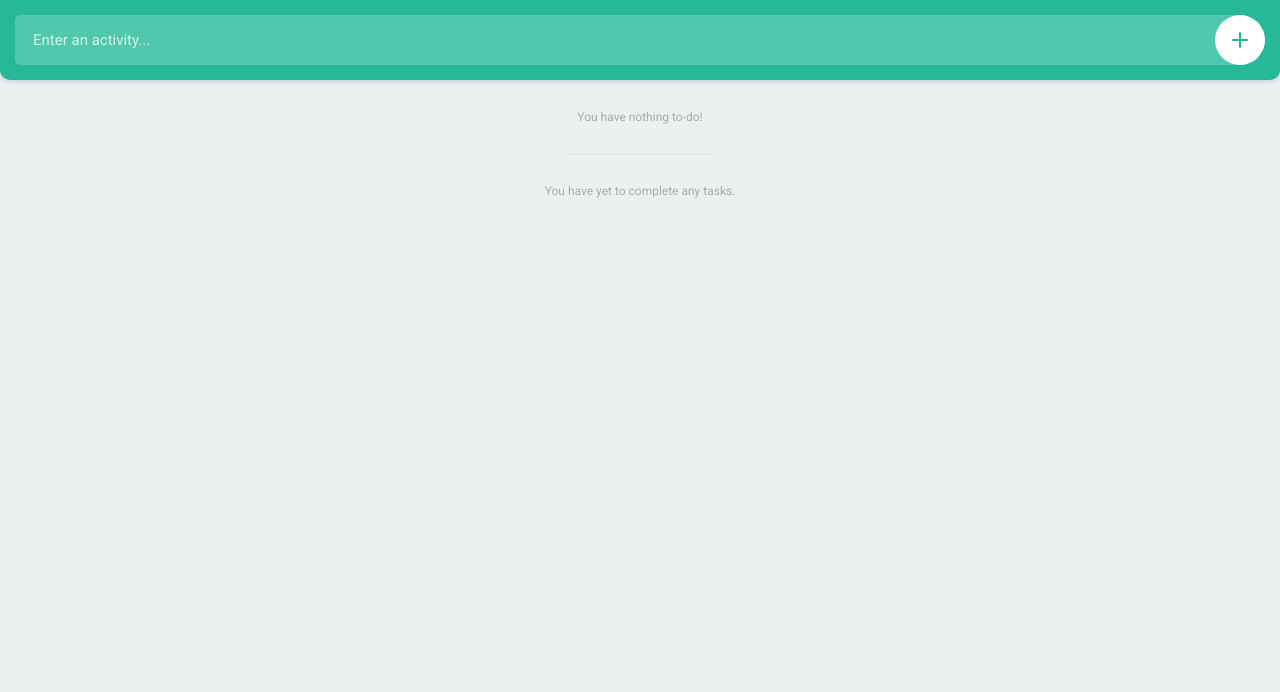
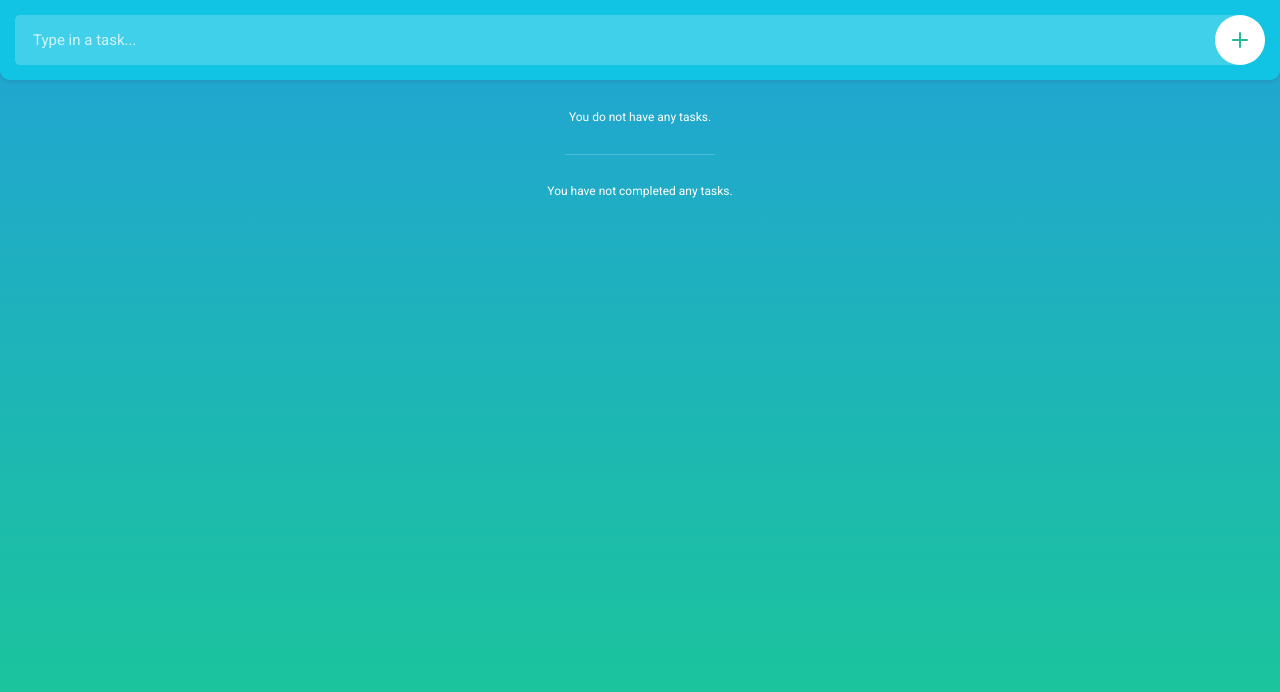
Before and after one commit to vikingviolinist/Todo_list, a plain HTML site: page index.html in a window 1280 px wide. Drawn offline with Linux system fonts and the light colour scheme.

Commit message:
Change color theme and language to english

```diff
--- a/index.html
+++ b/index.html
@@ -20,7 +20,7 @@
 	<body>
 
 		<header>
-			<input id="item" type="text" placeholder="Enter an activity...">
+			<input id="item" type="text" placeholder="Type in a task...">
 			<button id="add">
 				<svg version="1.1" xmlns="http://www.w3.org/2000/svg" xmlns:xlink="http://www.w3.org/1999/xlink" x="0px" y="0px"viewBox="0 0 16 16" style="enable-background:new 0 0 16 16;" xml:space="preserve"><g><path class="fill" d="M16,8c0,0.5-0.5,1-1,1H9v6c0,0.5-0.5,1-1,1s-1-0.5-1-1V9H1C0.5,9,0,8.5,0,8s0.5-1,1-1h6V1c0-0.5,0.5-1,1-1s1,0.5,1,1v6h6C15.5,7,16,7.5,16,8z"/></g></svg>
 			</button>
--- a/resources/css/style.css
+++ b/resources/css/style.css
@@ -1,7 +1,7 @@
 @charset "UTF-8";
 
 body {
-  background: #edf0f1;
+  background: linear-gradient(rgb(33, 163, 214), rgb(26, 201, 148));
   padding: 80px 0 0 0;
 }
 
@@ -23,7 +23,7 @@ header {
   left: 0;
   z-index: 5;
 
-  background: #25b99a;
+  background: rgb(18, 196, 228);
   box-shadow: 0px 2px 4px rgba(44, 62, 80, 0.15);
   border-bottom-right-radius: 10px;
   border-bottom-left-radius: 10px;
@@ -227,7 +227,7 @@ ul.todo#completed:before {
   content: '';
   width: 150px;
   height: 1px;
-  background: #d8e5e0;
+  background: rgba(255, 255, 255, 0.2);
 
   position: absolute;
   top: 30px;
@@ -237,12 +237,12 @@ ul.todo#completed:before {
 }
 
 ul.todo#todo:empty:after {
-  content: 'You have nothing to-do!';
+  content: 'You do not have any tasks.';
   margin: 15px 0 0 0;
 }
 
 ul.todo#completed:empty:after {
-  content: 'You have yet to complete any tasks.';
+  content: 'You have not completed any tasks.';
 }
 
 ul.todo#todo:after,
@@ -251,5 +251,5 @@ ul.todo#completed:after {
   display: block;
   text-align: center;
   font-size: 12px;
-  color: #aaa;
+  color: #fff;
 }
```
